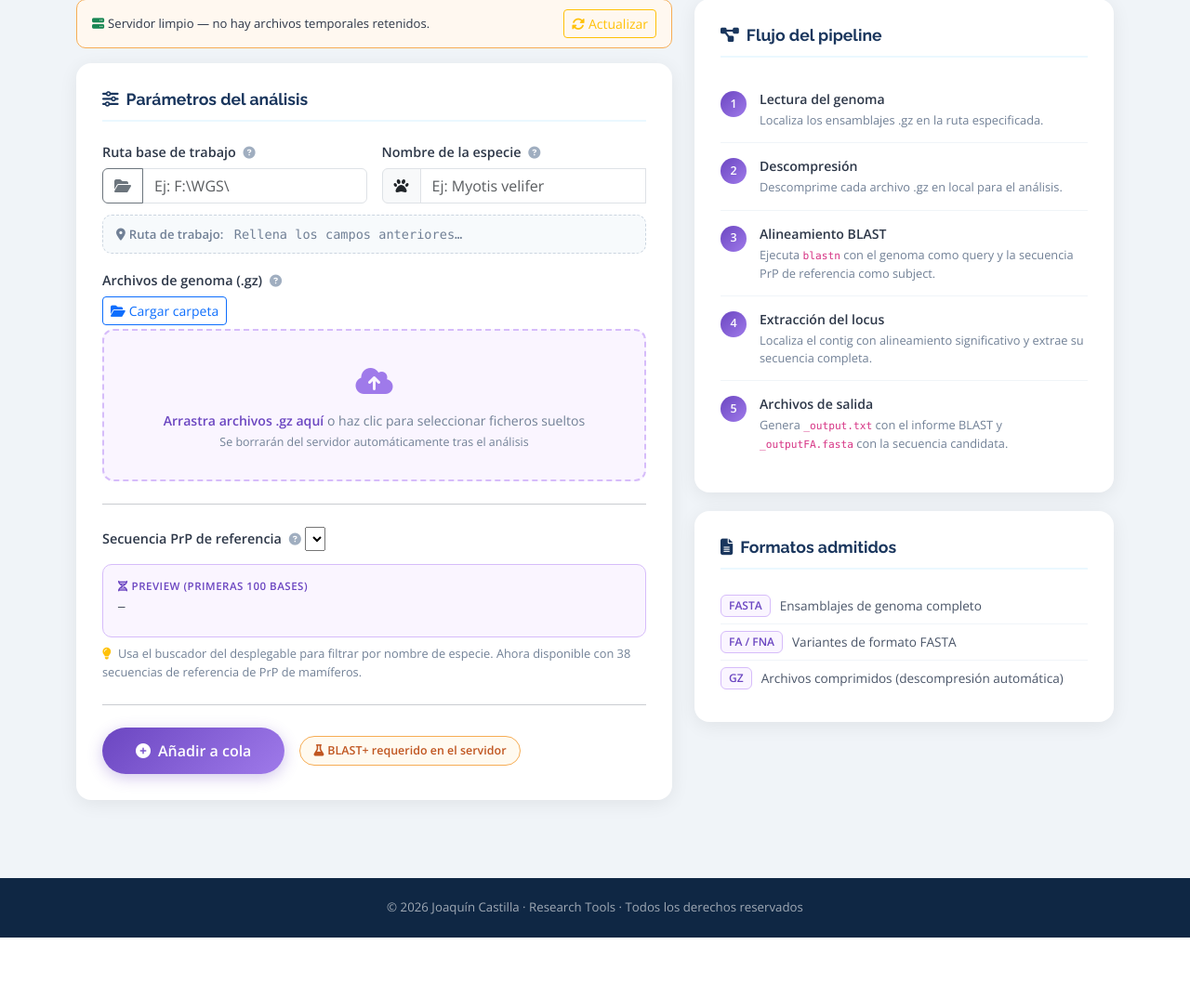
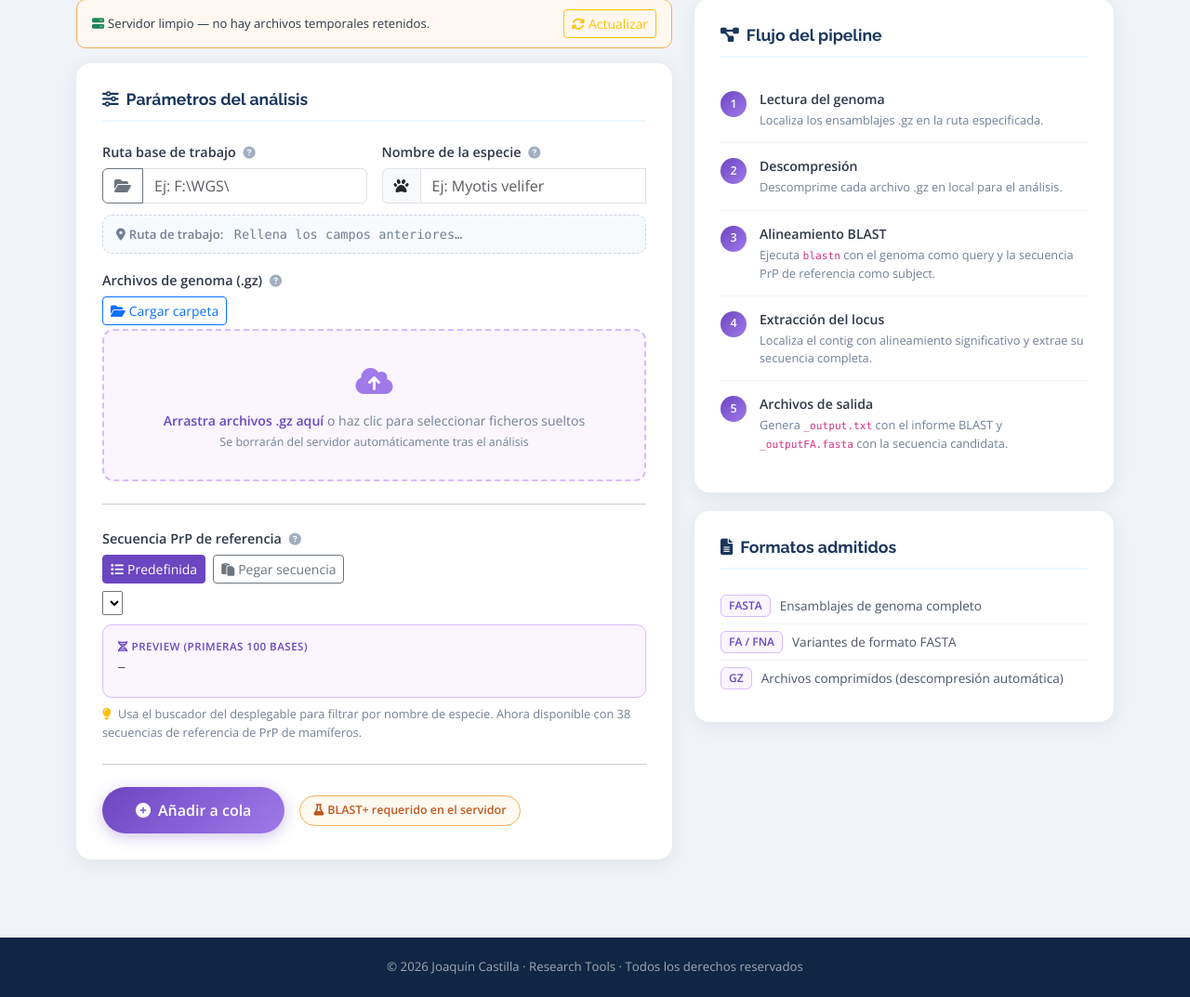
Before and after one commit to Jokin1969/Research-tools, a Flask app: page /prnp-orthominer in a window 1280 px wide. Shown: the part 314-1387 px from the top of the page at 93% size. Before the commit the page ends 1323 px from the top, so only its background shows below. Run offline with Flask 3, Linux system fonts and the light colour scheme; data that the repository does not hold is empty; some libraries are stand-ins or nearby versions.

Commit message:
feat: paste custom reference sequence alongside predefined dropdown
- Two-button toggle "Predefinida / Pegar secuencia" above the reference block
- Predefinida mode: existing Tom-Select dropdown (unchanged)
- Custom mode: name input + textarea (FASTA or raw bases); strips FASTA header
  and whitespace automatically; live preview of first 100 bases + total length
- validate() checks the active mode: custom requires ≥50 bases
- getFormItem() reads refName + refSequence from whichever mode is active
- No backend changes needed — server already accepts arbitrary refName/refSequence

https://claude.ai/code/session_01N4kEK7iuYf1KakY55YepXQ

```diff
--- a/templates/prnp_orthominer.html
+++ b/templates/prnp_orthominer.html
@@ -27,6 +27,9 @@
         .file-item .file-name { flex:1; color:#2d3748; font-family:'Courier New',monospace; overflow:hidden; text-overflow:ellipsis; white-space:nowrap; }
         .file-item .file-size { color:#718096; flex-shrink:0; }
         .file-item .file-remove { color:#e53e3e; cursor:pointer; flex-shrink:0; border:none; background:none; padding:0 2px; }
+        /* ── Ref mode toggle ── */
+        .btn-purple-active { background:#6b46c1; color:#fff; border-color:#6b46c1; }
+        .btn-purple-active:hover { background:#553c9a; border-color:#553c9a; color:#fff; }
         /* ── Taxonomy panel ── */
         #taxoPanel { border-color:#d6bcfa !important; background:#faf5ff !important; }
         #taxoPanel strong { color:#44337a; }
@@ -256,14 +259,27 @@
 
           <!-- Secuencia de referencia -->
           <div class="mb-3">
-            <label class="form-label" for="refPrP">
+            <label class="form-label">
               Secuencia PrP de referencia
               <span class="tooltip-icon" data-bs-toggle="tooltip"
-                title="Secuencia de nucleotídos de PrP usada como query en BLAST.">
+                title="Elige una secuencia predefinida o pega tu propia secuencia nucleotídica.">
                 <i class="fas fa-question-circle"></i></span>
             </label>
+            <!-- Toggle predefinida / personalizada -->
+            <div class="d-flex gap-2 mb-2">
+              <button type="button" id="refModePreset" class="btn btn-sm btn-purple-active"
+                      onclick="setRefMode('preset')">
+                <i class="fas fa-list me-1"></i>Predefinida
+              </button>
+              <button type="button" id="refModeCustom" class="btn btn-sm btn-outline-secondary"
+                      onclick="setRefMode('custom')">
+                <i class="fas fa-paste me-1"></i>Pegar secuencia
+              </button>
+            </div>
+
+            <!-- Modo predefinida -->
+            <div id="refPresetBlock">
               <select id="refPrP"></select>
-            <!-- Sequence preview -->
               <div class="seq-preview-box" id="seqPreviewBox">
                 <div class="seq-preview-label"><i class="fas fa-dna me-1"></i>Preview (primeras 100 bases)</div>
                 <div class="seq-preview-bases" id="seqPreviewBases">—</div>
@@ -273,6 +289,22 @@
                 <i class="fas fa-lightbulb text-warning me-1"></i>
                 Usa el buscador del desplegable para filtrar por nombre de especie.
                 Ahora disponible con 38 secuencias de referencia de PrP de mamíferos.
+              </div>
+            </div>
+
+            <!-- Modo personalizada -->
+            <div id="refCustomBlock" style="display:none">
+              <input type="text" class="form-control form-control-sm mb-2" id="refCustomName"
+                     placeholder="Nombre de la secuencia (ej: PrP Myotis myotis secuenciada)"
+                     oninput="updateCustomPreview()">
+              <textarea class="form-control font-monospace" id="refCustomSeq" rows="5"
+                        placeholder="Pega aquí la secuencia nucleotídica (FASTA o sólo bases A/T/G/C)…"
+                        oninput="updateCustomPreview()" style="font-size:.78rem;resize:vertical"></textarea>
+              <div class="seq-preview-box mt-2" id="seqCustomPreviewBox" style="display:none">
+                <div class="seq-preview-label"><i class="fas fa-dna me-1"></i>Preview (primeras 100 bases)</div>
+                <div class="seq-preview-bases" id="seqCustomPreviewBases">—</div>
+                <div class="seq-meta" id="seqCustomMeta"></div>
+              </div>
             </div>
           </div>
 
@@ -700,6 +732,36 @@ function onDrop(e) {
     handleFiles(e.dataTransfer.files);
 }
 
+// ── Modo de referencia (predefinida / personalizada) ──
+let _refMode = 'preset';  // 'preset' | 'custom'
+
+function setRefMode(mode) {
+    _refMode = mode;
+    document.getElementById('refPresetBlock').style.display = mode === 'preset' ? '' : 'none';
+    document.getElementById('refCustomBlock').style.display = mode === 'custom' ? '' : 'none';
+    document.getElementById('refModePreset').className = mode === 'preset'
+        ? 'btn btn-sm btn-purple-active' : 'btn btn-sm btn-outline-secondary';
+    document.getElementById('refModeCustom').className = mode === 'custom'
+        ? 'btn btn-sm btn-purple-active' : 'btn btn-sm btn-outline-secondary';
+}
+
+function updateCustomPreview() {
+    const raw  = document.getElementById('refCustomSeq').value;
+    const seq  = raw.replace(/^>.*$/mg, '').replace(/\s/g, '').toUpperCase();
+    const box  = document.getElementById('seqCustomPreviewBox');
+    if (!seq) { box.style.display = 'none'; return; }
+    box.style.display = '';
+    document.getElementById('seqCustomPreviewBases').textContent = seq.slice(0, 100) + (seq.length > 100 ? '…' : '');
+    document.getElementById('seqCustomMeta').textContent = seq.length + ' bases';
+}
+
+function getCustomRef() {
+    const raw  = document.getElementById('refCustomSeq').value;
+    const seq  = raw.replace(/^>.*$/mg, '').replace(/\s/g, '').toUpperCase();
+    const name = document.getElementById('refCustomName').value.trim() || 'Secuencia personalizada';
+    return { refName: name, refSequence: seq };
+}
+
 // ── Validación ──
 function showValidationError(msg) {
     document.getElementById('validationMsg').textContent = msg;
@@ -708,11 +770,17 @@ function showValidationError(msg) {
 
 function validate() {
     const species = document.getElementById('nombreEspecie').value.trim();
-    const ref     = window.tomSelect ? window.tomSelect.getValue()
-                                     : document.getElementById('refPrP').value;
     if (!selectedFiles.length) { showValidationError('Selecciona al menos un archivo .gz de genoma.'); return false; }
     if (!species) { showValidationError('El nombre de la especie es obligatorio.'); return false; }
-    if (!ref)     { showValidationError('Selecciona una secuencia PrP de referencia.'); return false; }
+    if (_refMode === 'preset') {
+        const ref = window.tomSelect ? window.tomSelect.getValue()
+                                     : document.getElementById('refPrP').value;
+        if (!ref) { showValidationError('Selecciona una secuencia PrP de referencia.'); return false; }
+    } else {
+        const seq = document.getElementById('refCustomSeq').value.replace(/^>.*$/mg,'').replace(/\s/g,'');
+        if (!seq) { showValidationError('Pega una secuencia nucleotídica de referencia.'); return false; }
+        if (seq.length < 50) { showValidationError('La secuencia personalizada parece demasiado corta (mín. 50 bases).'); return false; }
+    }
     document.getElementById('validationAlert').classList.add('d-none');
     return true;
 }
@@ -1246,11 +1314,17 @@ async function deleteKeptFiles() {
 let analysisQueue = [];  // [{ species, files, refName, refSequence, taxonomy }]
 
 function getFormItem() {
-    const refName     = window.tomSelect ? window.tomSelect.getValue()
+    const species = document.getElementById('nombreEspecie').value.trim();
+    let refName, refSequence;
+    if (_refMode === 'custom') {
+        const custom = getCustomRef();
+        refName = custom.refName; refSequence = custom.refSequence;
+    } else {
+        refName = window.tomSelect ? window.tomSelect.getValue()
                                    : document.getElementById('refPrP').value;
-    const seqData     = window.PRP_SEQUENCES && window.PRP_SEQUENCES[refName];
-    const refSequence = seqData ? seqData.sequence.replace(/\s/g, '') : '';
-    const species     = document.getElementById('nombreEspecie').value.trim();
+        const seqData = window.PRP_SEQUENCES && window.PRP_SEQUENCES[refName];
+        refSequence   = seqData ? seqData.sequence.replace(/\s/g, '') : '';
+    }
     return { species, files: [...selectedFiles], refName, refSequence,
              taxonomy: window.currentTaxonomy ? { ...window.currentTaxonomy } : null };
 }
```
Lines whose indentation alone changed are shown as unchanged.
